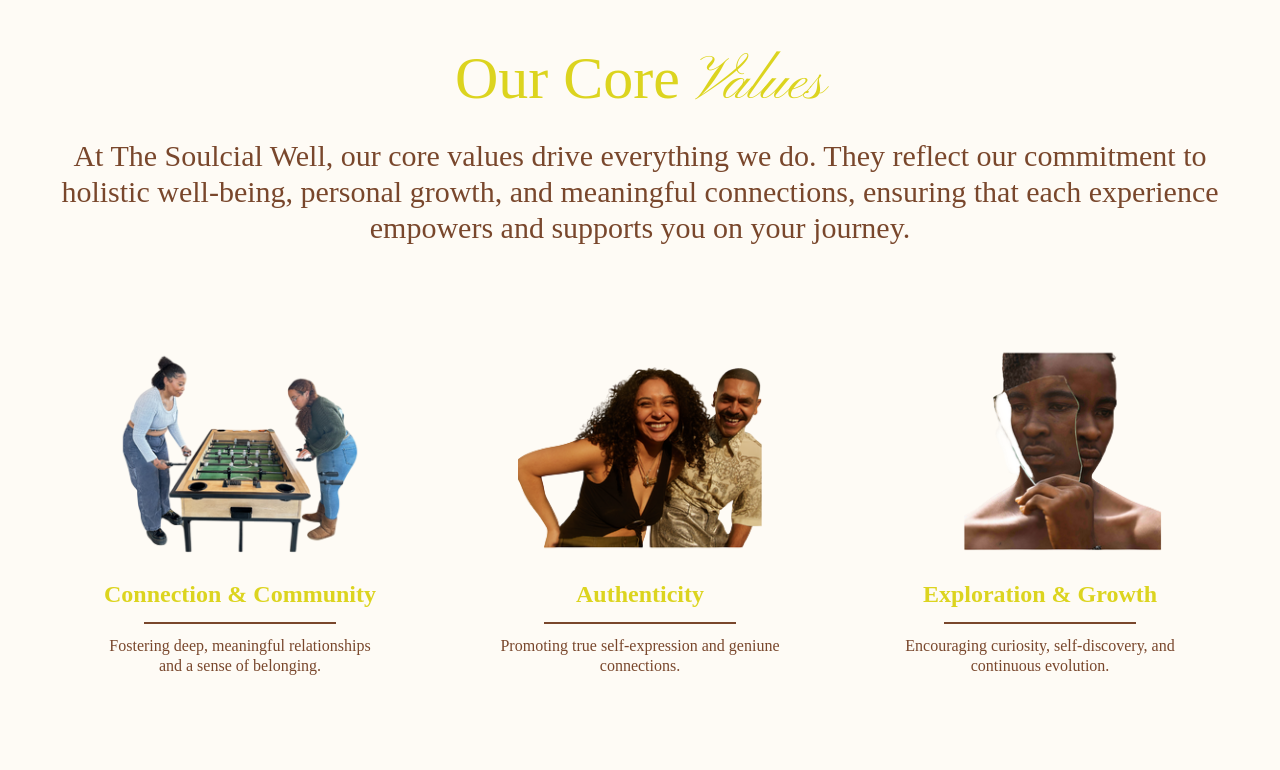
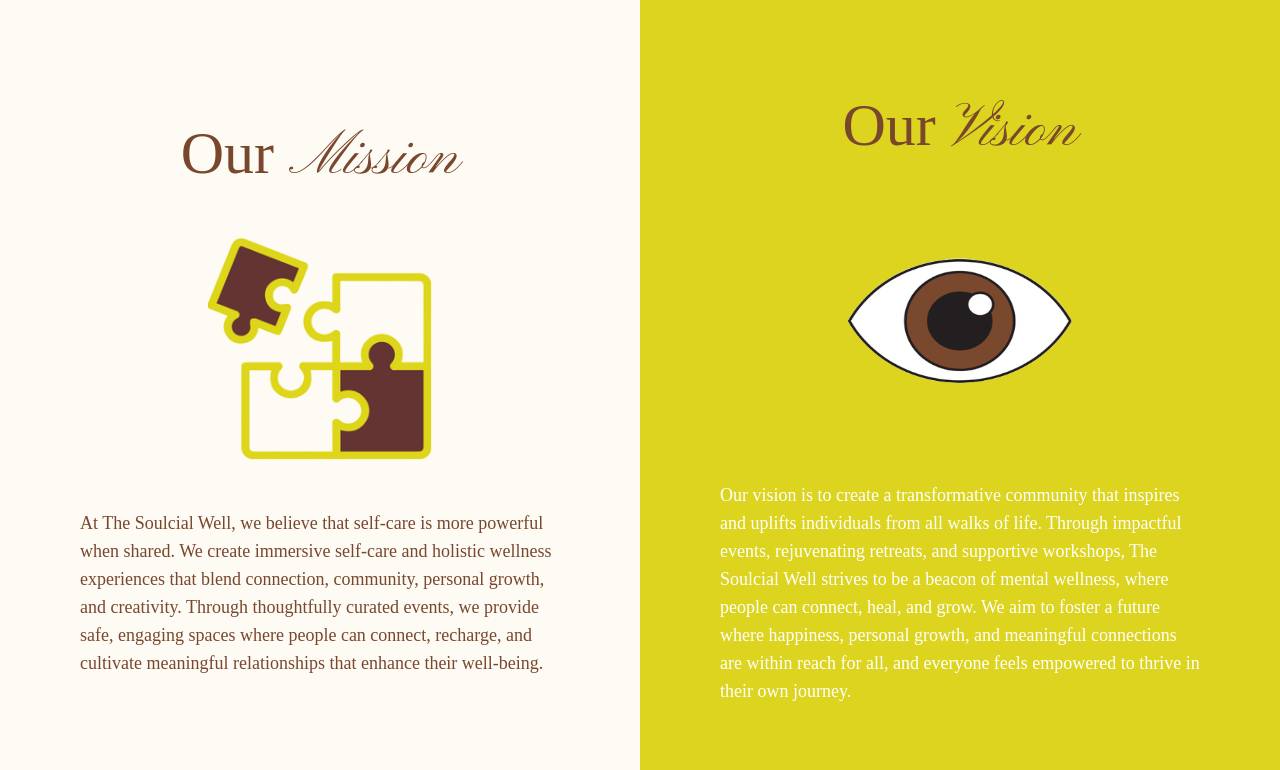
Before and after one commit to thatsehannah/the-soulcial-well, a Next.js app: page /our-values in a window 1280 px wide. Shown: the top 770 px of the page. Built offline with nearby package versions, Linux system fonts and the light colour scheme.

Commit message:
adding the mission vision section to our values page

```diff
--- /dev/null
+++ b/app/our-values/_sections/MissionVision.tsx
@@ -0,0 +1,52 @@
+import Image from "next/image";
+import React from "react";
+
+const MissionVision = () => {
+  return (
+    <section className='flex lg:flex-row flex-col lg:h-[100vh]'>
+      <div className='lg:w-1/2 w-full flex flex-col items-center justify-center p-20 gap-12'>
+        <p className='text-5xl lg:text-6xl'>
+          Our <span className='font-script'>Mission</span>
+        </p>
+        <div className='lg:w-56 w-48 lg:h-56 h-48 relative'>
+          <Image
+            src='/assets/our-mission.png'
+            alt='4 piece puzzle'
+            fill
+          />
+        </div>
+        <p className='text-lg'>
+          At The Soulcial Well, we believe that self-care is more powerful when
+          shared. We create immersive self-care and holistic wellness
+          experiences that blend connection, community, personal growth, and
+          creativity. Through thoughtfully curated events, we provide safe,
+          engaging spaces where people can connect, recharge, and cultivate
+          meaningful relationships that enhance their well-being.
+        </p>
+      </div>
+      <div className='lg:w-1/2 w-full flex flex-col items-center justify-center p-20 bg-primary gap-12'>
+        <p className='text-5xl lg:text-6xl'>
+          Our <span className='font-script'>Vision</span>
+        </p>
+        <div className='lg:w-56 w-48 lg:h-56 h-48 relative'>
+          <Image
+            src='/assets/our-vision.png'
+            alt='eyeball'
+            fill
+          />
+        </div>
+        <p className='text-lg text-white'>
+          Our vision is to create a transformative community that inspires and
+          uplifts individuals from all walks of life. Through impactful events,
+          rejuvenating retreats, and supportive workshops, The Soulcial Well
+          strives to be a beacon of mental wellness, where people can connect,
+          heal, and grow. We aim to foster a future where happiness, personal
+          growth, and meaningful connections are within reach for all, and
+          everyone feels empowered to thrive in their own journey.
+        </p>
+      </div>
+    </section>
+  );
+};
+
+export default MissionVision;
--- a/app/our-values/page.tsx
+++ b/app/our-values/page.tsx
@@ -1,9 +1,11 @@
 import React from "react";
 import CoreValues from "./_sections/CoreValues";
+import MissionVision from "./_sections/MissionVision";
 
 const OurValuesPage = () => {
   return (
     <main>
+      <MissionVision />
       <CoreValues />
     </main>
   );
```
Also changed, not shown: public/assets/our-mission.png (added), public/assets/our-vision.png (added).
